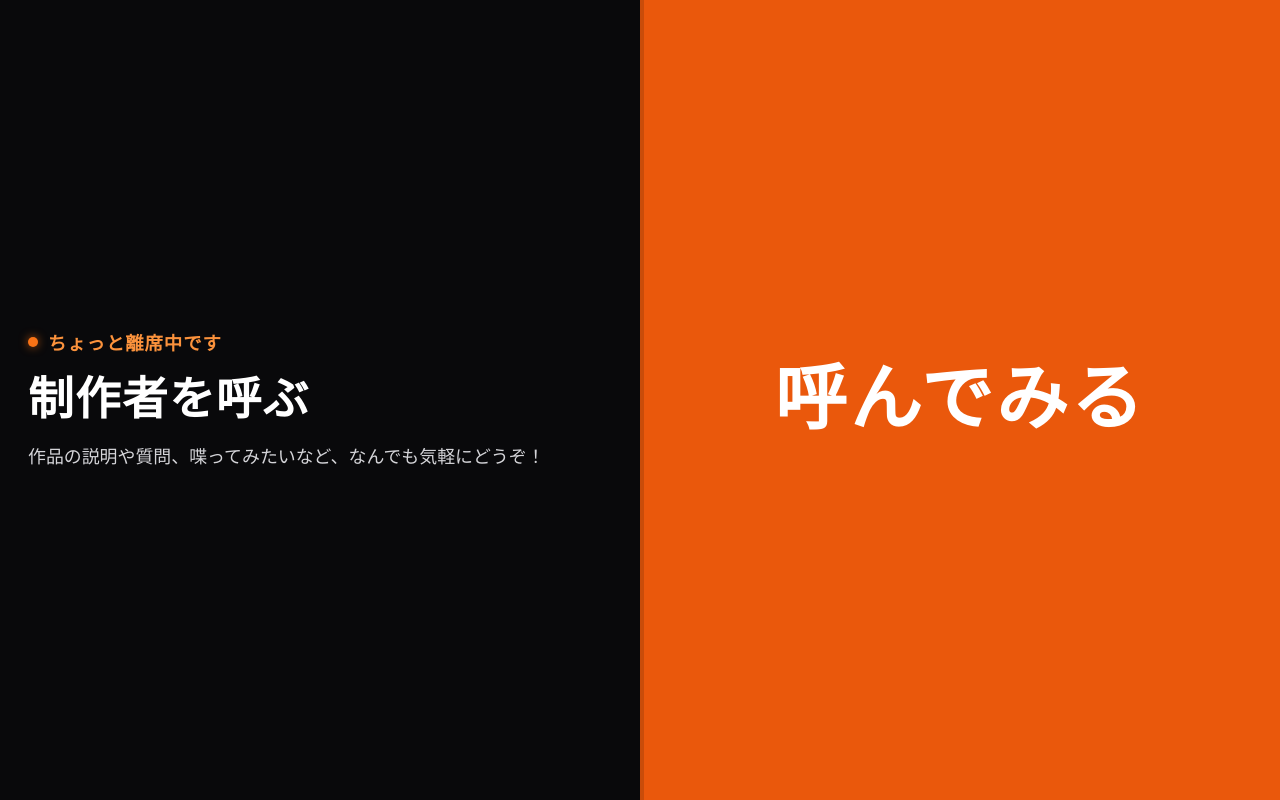
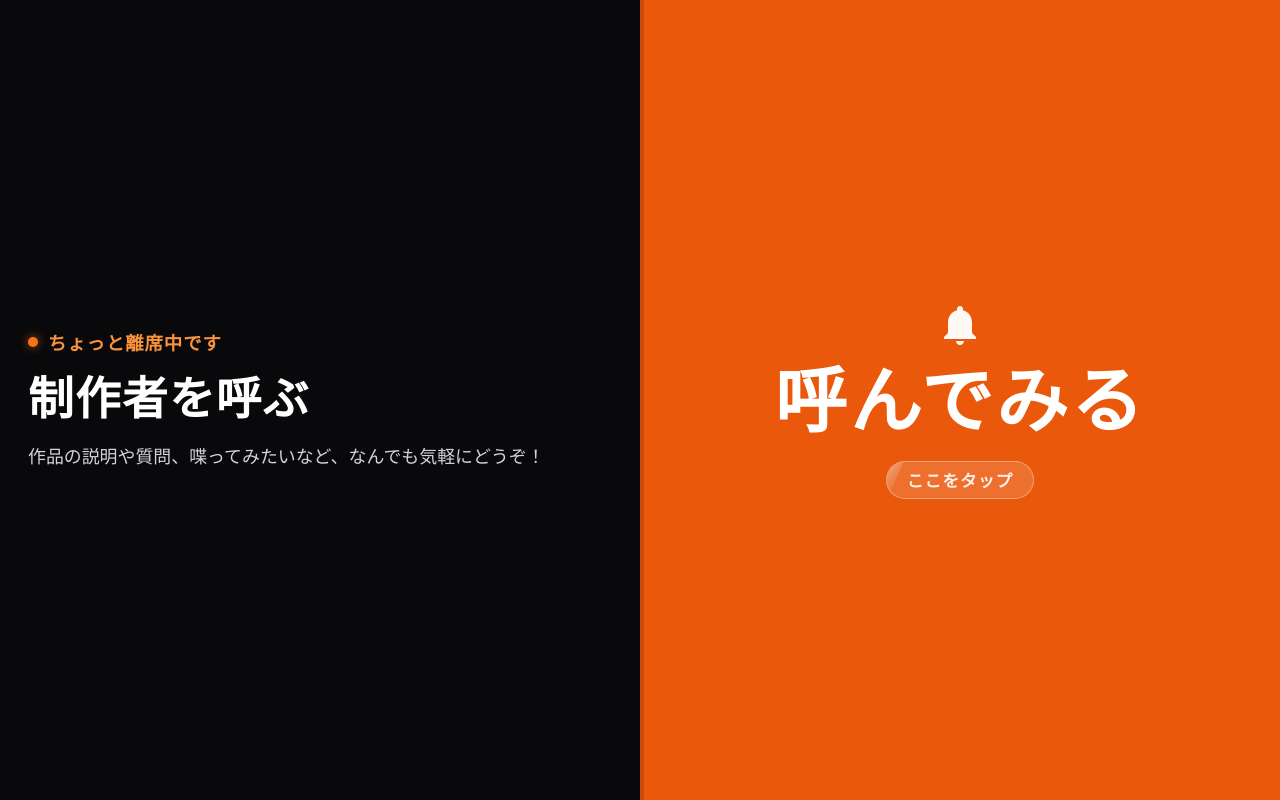
Before and after one commit to hsgw/yobidashi_kun, a plain HTML site: page public/index.html in a window 1280 px wide. Drawn offline with Linux system fonts and the light colour scheme; no server answers.

Commit message:
Add bell ring and shine CTA animations with 1s minimum sending state

```diff
--- a/public/index.html
+++ b/public/index.html
@@ -211,6 +211,93 @@
       background-color: #2563eb;
       color: #ffffff;
       box-shadow: none;
+    }
+
+    .button-bell {
+      width: clamp(36px, 5vw, 48px);
+      height: clamp(36px, 5vw, 48px);
+      fill: currentColor;
+      opacity: 0.96;
+      margin-bottom: 2px;
+      transform-origin: 50% 15%;
+      animation: bellRing 4.8s ease-in-out 2.4s infinite;
+    }
+
+    .call-button:disabled .button-bell {
+      display: none;
+    }
+
+    @keyframes bellRing {
+      0%, 16%, 100% {
+        transform: rotate(0deg);
+      }
+      2% {
+        transform: rotate(15deg);
+      }
+      4.5% {
+        transform: rotate(-14deg);
+      }
+      7% {
+        transform: rotate(11deg);
+      }
+      9.5% {
+        transform: rotate(-9deg);
+      }
+      12% {
+        transform: rotate(5deg);
+      }
+      14% {
+        transform: rotate(-3deg);
+      }
+    }
+
+    .call-button:not(:disabled) .button-sub {
+      position: relative;
+      overflow: hidden;
+      margin-top: 6px;
+      padding: 6px 20px;
+      border-radius: 999px;
+      background-color: rgba(255, 255, 255, 0.16);
+      border: 1px solid rgba(255, 255, 255, 0.38);
+      font-size: clamp(0.9rem, 1.7vw, 1.05rem);
+      font-weight: 700;
+      letter-spacing: 0.06em;
+    }
+
+    .call-button:not(:disabled) .button-sub::after {
+      content: "";
+      position: absolute;
+      top: -20%;
+      left: -80%;
+      width: 55%;
+      height: 140%;
+      background: linear-gradient(
+        105deg,
+        rgba(255, 255, 255, 0) 0%,
+        rgba(255, 255, 255, 0.75) 50%,
+        rgba(255, 255, 255, 0) 100%
+      );
+      transform: skewX(-24deg);
+      animation: tapShine 4.8s ease-in-out infinite;
+      pointer-events: none;
+    }
+
+    @keyframes tapShine {
+      0% {
+        left: -80%;
+        opacity: 0;
+      }
+      2% {
+        opacity: 1;
+      }
+      16% {
+        left: 140%;
+        opacity: 1;
+      }
+      18%, 100% {
+        left: 140%;
+        opacity: 0;
+      }
     }
 
     .button-label {
@@ -649,8 +736,11 @@
 
     <div id="rightPane" class="right-pane">
       <button id="callButton" class="call-button" type="button">
+        <svg class="button-bell" viewBox="0 0 24 24" aria-hidden="true">
+          <path d="M12 22c1.1 0 2-.9 2-2h-4c0 1.1.9 2 2 2zm6-6v-5c0-3.07-1.63-5.64-4.5-6.32V4c0-.83-.67-1.5-1.5-1.5s-1.5.67-1.5 1.5v.68C7.64 5.36 6 7.92 6 11v5l-2 2v1h16v-1l-2-2z"/>
+        </svg>
         <span id="buttonLabel" class="button-label">呼んでみる</span>
-        <span id="buttonSub" class="button-sub"></span>
+        <span id="buttonSub" class="button-sub">ここをタップ</span>
       </button>
 
       <div id="replyStage" class="reply-stage">
@@ -691,6 +781,7 @@
     (function () {
       const COOLDOWN_MS = 30_000;
       const REQUEST_TIMEOUT_MS = 10_000;
+      const MIN_SENDING_MS = 1_000;
       const POLL_INTERVAL_MS = 3_000;
       const LONG_PRESS_MS = 3_000;
       const EDIT_LONG_PRESS_MS = 1_500;
@@ -861,7 +952,7 @@
         callButton.disabled = false;
         callButton.classList.remove("is-sent");
         setAnimatedText(buttonLabel, "呼んでみる", false);
-        buttonSub.textContent = "";
+        buttonSub.textContent = "ここをタップ";
         setStatus(getSavedMessage(), false);
       }
 
@@ -1045,7 +1136,7 @@
           callButton.disabled = false;
           callButton.classList.remove("is-sent");
           setAnimatedText(buttonLabel, "呼んでみる", false);
-          buttonSub.textContent = "";
+          buttonSub.textContent = "ここをタップ";
         }
         return false;
       }
@@ -1080,6 +1171,7 @@
         buttonSub.textContent = "";
         setStatus(getSavedMessage(), false);
 
+        const startedAt = Date.now();
         const controller = new AbortController();
         const timeoutId = setTimeout(() => controller.abort(), REQUEST_TIMEOUT_MS);
 
@@ -1091,6 +1183,10 @@
           clearTimeout(timeoutId);
 
           if (res.ok) {
+            const waitMs = Math.max(0, MIN_SENDING_MS - (Date.now() - startedAt));
+            if (waitMs > 0) {
+              await new Promise((resolve) => setTimeout(resolve, waitMs));
+            }
             isRequesting = false;
             startCooldown(COOLDOWN_MS);
           } else if (res.status === 429) {
```
